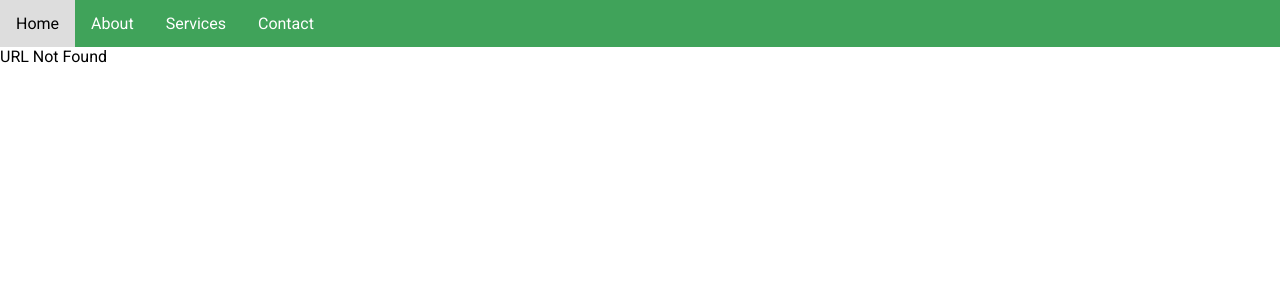
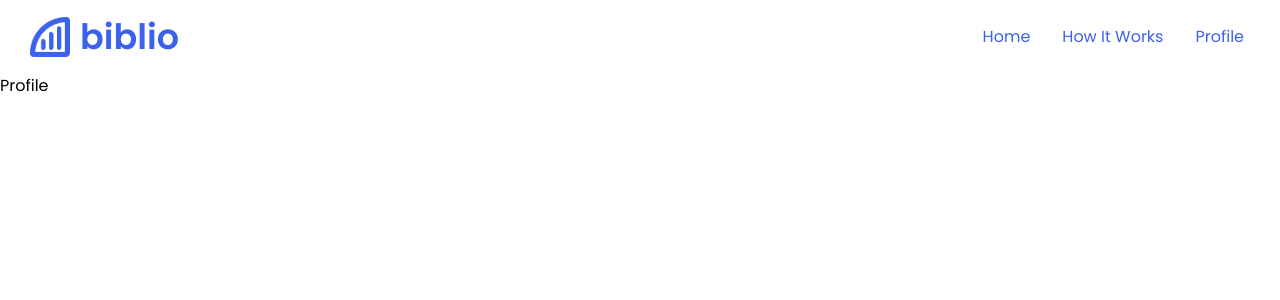
Before and after one commit to jeanmarcosp/biblio-frontend, a React (Vite) app: page /profile in a window 1280 px wide. Before the commit this address had no page. Shown: the top 300 px of the page. Built offline with nearby package versions, Linux system fonts and the light colour scheme.

Commit message:
more scaffolding and styling

```diff
--- a/index.html
+++ b/index.html
@@ -2,12 +2,21 @@
 <html>
   <head>
     <title>biblio</title>
-    <meta name="viewport" content="width=device-width, initial-scale=1.0">
-    <link href="https://fonts.googleapis.com/css?family=Roboto" rel="stylesheet">
+    <meta name="viewport" content="width=device-width, initial-scale=1.0" />
+    <link
+      href="https://fonts.googleapis.com/css?family=Roboto"
+      rel="stylesheet"
+    />
+    <link rel="preconnect" href="https://fonts.googleapis.com" />
+    <link rel="preconnect" href="https://fonts.gstatic.com" crossorigin />
+    <link
+      href="https://fonts.googleapis.com/css2?family=Poppins:ital,wght@0,100;0,200;0,300;0,400;0,500;0,600;0,700;0,800;0,900;1,100;1,200;1,300;1,400;1,500;1,600;1,700;1,800;1,900&display=swap"
+      rel="stylesheet"
+    />
   </head>
   <body>
     <div class="logo"></div>
     <div id="main">Loading</div>
-		<script type="module" src="/src/index.jsx"></script>
+    <script type="module" src="/src/index.jsx"></script>
   </body>
 </html>
--- a/src/components/app.jsx
+++ b/src/components/app.jsx
@@ -4,6 +4,8 @@
 } from 'react-router-dom';
 import NavBar from './nav-bar';
 import Home from './home';
+import Profile from './profile';
+import Education from './education';
 
 function FallBack(props) {
   return <div>URL Not Found</div>;
@@ -16,9 +18,9 @@
         <NavBar />
         <Routes>
           <Route path="/" element={<Home />} />
-          {/* <Route path="/posts/:postID" element={<Post />} /> */}
+          <Route path="/profile" element={<Profile />} />
           <Route path="*" element={<FallBack />} />
-          {/* <Route path="/posts/search/:queryString" element={<SearchResults />} /> */}
+          <Route path="/how-it-works" element={<Education />} />
         </Routes>
       </div>
     </BrowserRouter>
--- /dev/null
+++ b/src/components/education.jsx
@@ -0,0 +1,12 @@
+import React from 'react';
+import useStore from '../store';
+
+function Education() {
+  return (
+    <div>
+      How It Works
+    </div>
+  );
+}
+
+export default Education;
--- a/src/components/nav-bar.jsx
+++ b/src/components/nav-bar.jsx
@@ -1,14 +1,21 @@
 import React from 'react';
+import logo from '../assets/logo.png';
 
 function NavBar() {
   return (
     <nav className="navbar">
-      <ul>
-        <li><a href="/">Home</a></li>
-        <li><a href="#">About</a></li>
-        <li><a href="#">Services</a></li>
-        <li><a href="#">Contact</a></li>
-      </ul>
+
+      <div className="brand-header">
+        <img className="logo" src={logo} alt="biblio logo" />
+        biblio
+      </div>
+      <div className="menu-items">
+        <ul>
+          <li><a href="/">Home</a></li>
+          <li><a href="/how-it-works">How It Works</a></li>
+          <li><a href="/profile">Profile</a></li>
+        </ul>
+      </div>
     </nav>
   );
 }
--- /dev/null
+++ b/src/components/profile.jsx
@@ -0,0 +1,12 @@
+import React from 'react';
+import useStore from '../store';
+
+function Profile() {
+  return (
+    <div>
+      Profile
+    </div>
+  );
+}
+
+export default Profile;
--- a/src/style.scss
+++ b/src/style.scss
@@ -1,6 +1,6 @@
 body,
 html {
-  font-family: "Roboto", sans-serif;
+  font-family: "Poppins", sans-serif;
   background: white;
   height: 100%;
   margin:0;
@@ -9,29 +9,43 @@
   text-size-adjust: 100%;
 }
 .navbar {
-  background-color: #40a35a;
+  // background-color: #40a35a;
   overflow: hidden;
+  display: flex;
+  align-items: center;
+  justify-content: space-between;
+}
+.brand-header{
+  font-family: "Poppins", sans-serif;
+  font-weight: 600;
+  font-size: 35px;
+  padding: 0px 30px;
+  display: flex;
+  align-items: center;
+  color: #3C61EB;
+}
+.logo{
+  width: 40px;
+  margin-right: 10px;
+}
+.menu-items{
+  margin-right: 20px;
 }
 .navbar ul {
   list-style-type: none;
-  margin: 0;
-  padding: 0;
   overflow: hidden;
 }
-
 .navbar li {
   float: left;
 }
-
 .navbar li a {
   display: block;
-  color: white;
+  color: #3C61EB;
   text-align: center;
-  padding: 14px 16px;
+  padding: 8px 16px;
   text-decoration: none;
 }
-
 .navbar li a:hover {
-  background-color: #ddd;
-  color: black;
+  background-color: #F3F4FD;
+  border-radius: 8px;
 }
```
Also changed, not shown: src/assets/logo.png (added).
